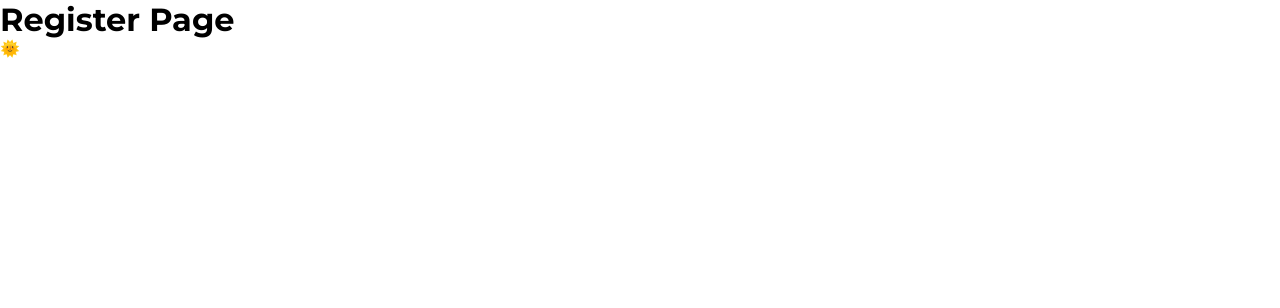
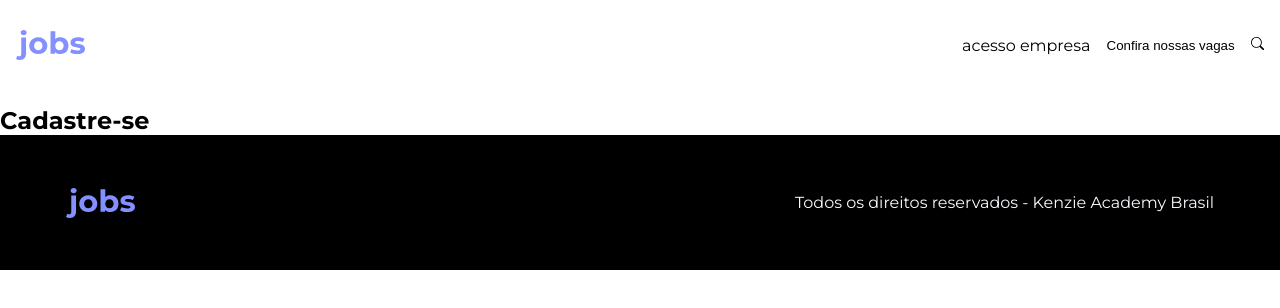
Before and after one commit to gusmfs/kenzie_jobs, a React (Vite) app: page /register in a window 1280 px wide. Shown: the top 308 px of the page. Built offline with nearby package versions, Linux system fonts and the light colour scheme.

Commit message:
refactor: RegisterPage structure

```diff
--- a/src/pages/RegisterPage/index.jsx
+++ b/src/pages/RegisterPage/index.jsx
@@ -1,8 +1,13 @@
+import { DefaultTemplate } from "../DefaultTemplate";
+
 export const RegisterPage = () => {
   return (
     <>
-      <h1>Register Page</h1>
-      <p>🌞</p>
+      <DefaultTemplate>
+        <main>
+          <h2>Cadastre-se</h2>
+        </main>
+      </DefaultTemplate>
     </>
   );
 };
```
